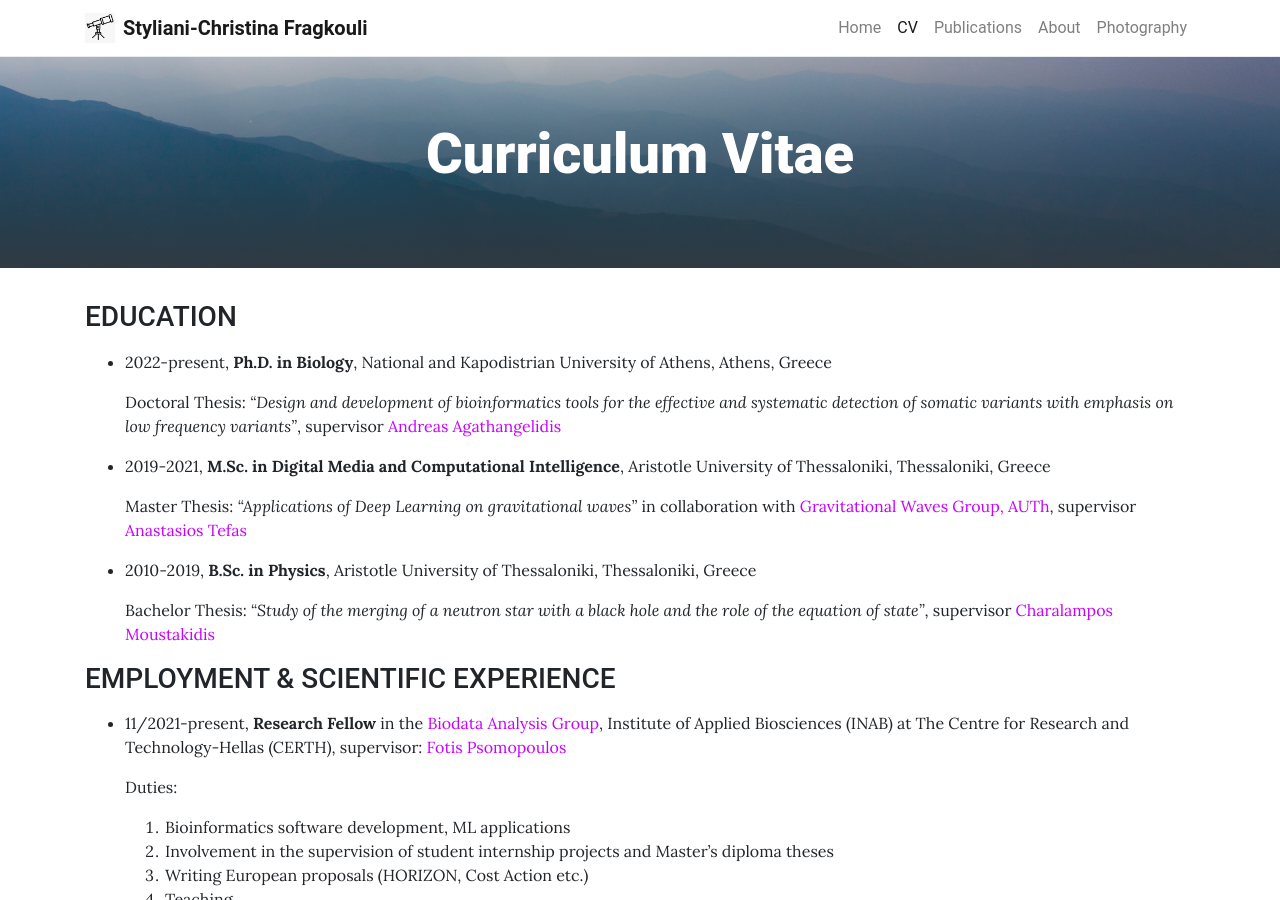
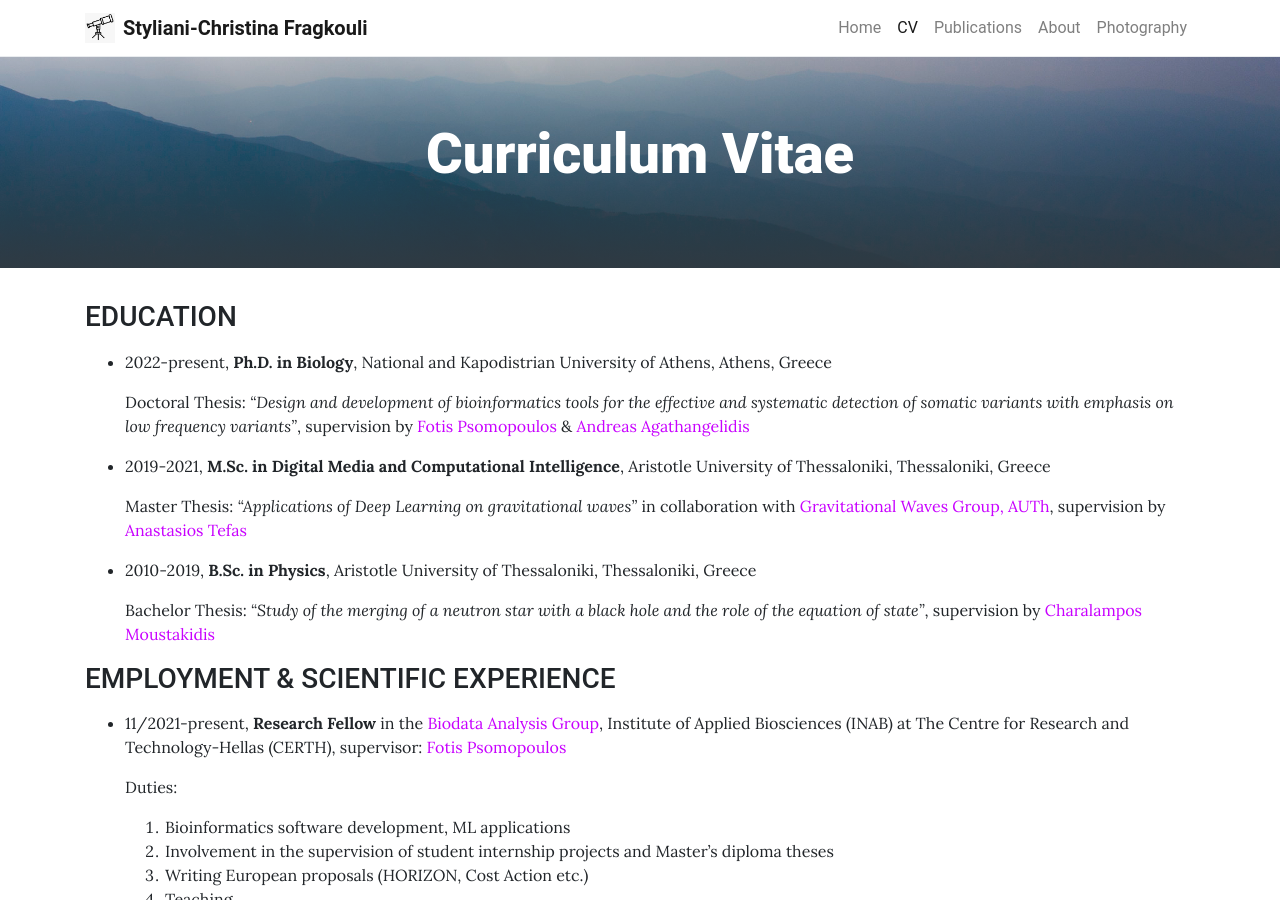
Before and after one commit to sfragkoul/sfragkoul.github.io, a Jekyll site: the page built from pages/CV.md, in a window 1280 px wide and 900 px high. Built offline with Jekyll 4.4.1, drawn with Linux system fonts in a browser that asks for light colours.

Commit message:
Update CV.md

```diff
--- a/pages/CV.md
+++ b/pages/CV.md
@@ -12,15 +12,15 @@ background: /assets/img/groupLogo/CV.jpg
 
 - 2022-present,    **Ph.D. in Biology**, National and Kapodistrian University of Athens, Athens, Greece
 
-   Doctoral Thesis: *“Design and development of bioinformatics tools for the effective and systematic detection of somatic variants with emphasis on low frequency variants”*, supervisor [Andreas Agathangelidis](https://scholar.google.it/citations?user=IhoRB4AAAAAJ&hl=en)
+   Doctoral Thesis: *“Design and development of bioinformatics tools for the effective and systematic detection of somatic variants with emphasis on low frequency variants”*, supervision by [Fotis Psomopoulos](https://scholar.google.gr/citations?user=Fp0LAqsAAAAJ&hl=en) & [Andreas Agathangelidis](https://scholar.google.it/citations?user=IhoRB4AAAAAJ&hl=en)
 
 - 2019-2021,    **M.Sc. in Digital Media and Computational Intelligence**, Aristotle University of Thessaloniki, Thessaloniki, Greece
 
-   Master Thesis: *"Applications of Deep Learning on gravitational waves"* in collaboration with [Gravitational Waves Group, AUTh](https://niksterg.github.io/gw-group/), supervisor [Anastasios Tefas](https://scholar.google.com/citations?user=4stOS3YAAAAJ&hl=en)
+   Master Thesis: *"Applications of Deep Learning on gravitational waves"* in collaboration with [Gravitational Waves Group, AUTh](https://niksterg.github.io/gw-group/), supervision by [Anastasios Tefas](https://scholar.google.com/citations?user=4stOS3YAAAAJ&hl=en)
 
 - 2010-2019,    **B.Sc. in Physics**, Aristotle University of Thessaloniki, Thessaloniki, Greece
 
-   Bachelor Thesis: *"Study of the merging of a neutron star with a black hole and the role of the equation of state"*, supervisor [Charalampos Moustakidis](https://scholar.google.com/citations?user=7qdKh78AAAAJ&hl=en)
+   Bachelor Thesis: *"Study of the merging of a neutron star with a black hole and the role of the equation of state"*, supervision by [Charalampos Moustakidis](https://scholar.google.com/citations?user=7qdKh78AAAAJ&hl=en)
 
 
 ### EMPLOYMENT & SCIENTIFIC EXPERIENCE
```
